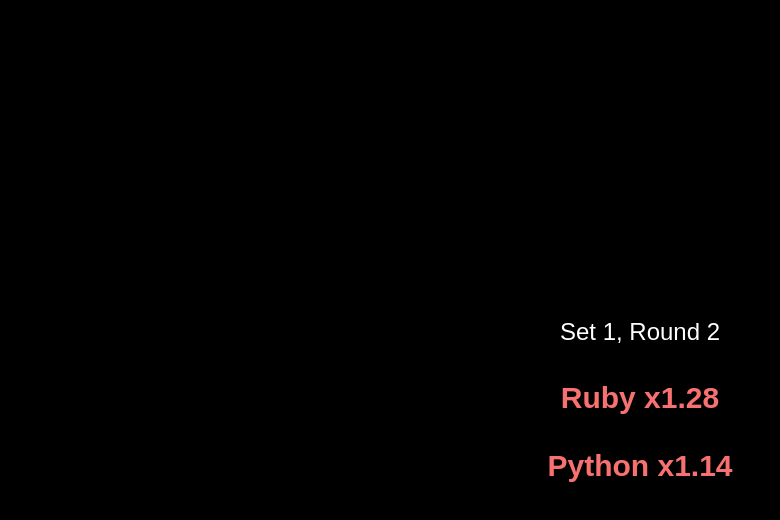
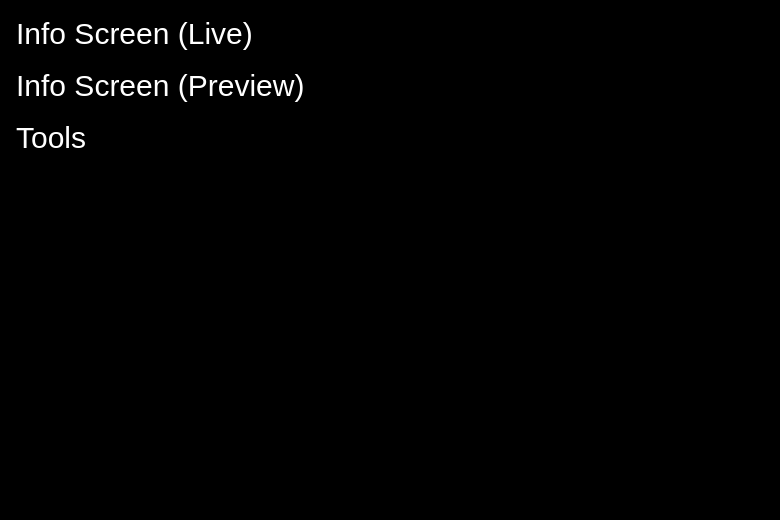
Before and after one commit to showdownspace/codegolfparty-live, a Svelte app: page / in a window 1280 px wide. Shown: the top 520 px of the page, without its empty margins (0-780 px from the left). Built offline with nearby package versions, Linux system fonts and the light colour scheme.

Commit message:
Add preview

```diff
--- a/src/App.svelte
+++ b/src/App.svelte
@@ -28,15 +28,19 @@
 
 <div class="fixed inset-0 flex flex-col">
   <div class="flex flex-auto flex-col gap-8 items-center justify-center">
-    {#if view.type === "round-info"}
+    {#if view.type === "text"}
+      <div class="text-4xl whitespace-pre-line">
+        {view.text}
+      </div>
+    {:else if view.type === "round-info"}
       <h1 class="text-2xl">Set {view.setNumber}, Round {view.roundNumber}</h1>
 
       {#each view.modifiers as mod}
-        <span class="text-3xl font-bold {modifierClass(mod.type)}">
+        <span class="text-4xl font-bold {modifierClass(mod.type)}">
           {mod.name}
         </span>
       {:else}
-        <span class="text-3xl">No modifiers</span>
+        <span class="text-4xl">No modifiers</span>
       {/each}
     {:else if view.type === "round-result"}
       <h1 class="text-2xl">Set {view.setNumber}, Round {view.roundNumber}</h1>
--- /dev/null
+++ b/src/Home.svelte
@@ -0,0 +1,5 @@
+<div class="p-4 flex flex-col gap-4 text-3xl">
+  <a href="?mode=app&live=1">Info Screen (Live)</a>
+  <a href="?mode=app">Info Screen (Preview)</a>
+  <a href="?mode=tools">Tools</a>
+</div>
--- /dev/null
+++ b/src/PreviewScreen.svelte
@@ -0,0 +1,18 @@
+<script lang="ts">
+  export let title: string;
+  export let src: string;
+</script>
+
+<div>
+  {title}
+  <div class="w-[480px] h-[270px] border border-slate-500 overflow-hidden">
+    <iframe
+      {src}
+      width={1920}
+      height={1080}
+      class="block origin-top-left"
+      style="transform: scale(0.25)"
+      title={src}
+    />
+  </div>
+</div>
--- a/src/Tools.svelte
+++ b/src/Tools.svelte
@@ -1,6 +1,7 @@
 <script lang="ts">
   import { onMount, onDestroy } from "svelte";
   import { escape } from "lodash-es";
+  import PreviewScreen from "./PreviewScreen.svelte";
   let code = "// Code will appear here";
 
   function tryParse(htmlStr: string) {
@@ -161,4 +162,9 @@
       class="text-sm w-full border border-slate-500 bg-slate-900 p-2 rounded h-[16em]"
     />
   </div>
+
+  <div class="flex gap-4 mt-4">
+    <PreviewScreen title="Preview" src="?mode=app" />
+    <PreviewScreen title="Live" src="?mode=app&live=1" />
+  </div>
 </div>
--- a/src/data.ts
+++ b/src/data.ts
@@ -71,11 +71,9 @@
     },
   ]);
 
-  // console.log(game.view.modifiers!);
-
-  // Uncomment to show set ranking
   game.showSetRanking();
 
+  game.goLive();
   game.newRound({
     langAutoBalance: "allRounds",
   });
--- a/src/main.ts
+++ b/src/main.ts
@@ -4,14 +4,18 @@
 
 import App from "./App.svelte";
 import Tools from "./Tools.svelte";
+import Home from "./Home.svelte";
+
+const mode = new URLSearchParams(window.location.search).get("mode") || "";
 
 const Component =
-  new URLSearchParams(window.location.search).get("mode") === "tools"
-    ? Tools
-    : App;
+  {
+    tools: Tools,
+    app: App,
+  }[mode] || Home;
 
 const app = new Component({
-  target: document.getElementById("app"),
+  target: document.getElementById("app")!,
 });
 
 export default app;
--- a/src/model.ts
+++ b/src/model.ts
@@ -92,7 +92,7 @@
   config: RoundConfig;
 }
 
-export type View = RoundResultView | RoundInfoView | NoneView | SetRankingView;
+export type View = RoundResultView | RoundInfoView | TextView | SetRankingView;
 
 export interface Modifier {
   name: string;
@@ -125,8 +125,9 @@
   points: number;
 }
 
-export interface NoneView {
-  type: "none";
+export interface TextView {
+  type: "text";
+  text: string;
 }
 
 export interface Player {
@@ -160,9 +161,13 @@
   }
 
   /**
-   * @description Which UI should be displayed at the moment
+   * @description Which UI should be displayed on the preview screen
    */
-  view: View = { type: "none" };
+  view: View = { type: "text", text: "Welcome to Code Golf Party #1!" };
+  /**
+   * @description Which UI should be displayed to the audience
+   */
+  liveView = this.view;
 
   playersInCurrentSet: Record<string, Player> = {};
 
@@ -394,6 +399,10 @@
       apply(lang as Lang, parseFloat(multipiler.toFixed(2)));
     }
   }
+
+  goLive() {
+    this.liveView = this.view;
+  }
 }
 
 function getLangsOccurance(results: CodinGameResult[]) {
--- a/src/viewModel.ts
+++ b/src/viewModel.ts
@@ -4,7 +4,10 @@
 const game = new Game();
 gameData(game);
 
-export const view = game.view;
+export const view =
+  +new URLSearchParams(window.location.search).get("live")! === 1
+    ? game.liveView
+    : game.view;
 
 export const buffClass = "text-green-400";
 export const nerfClass = "text-red-400";
```
